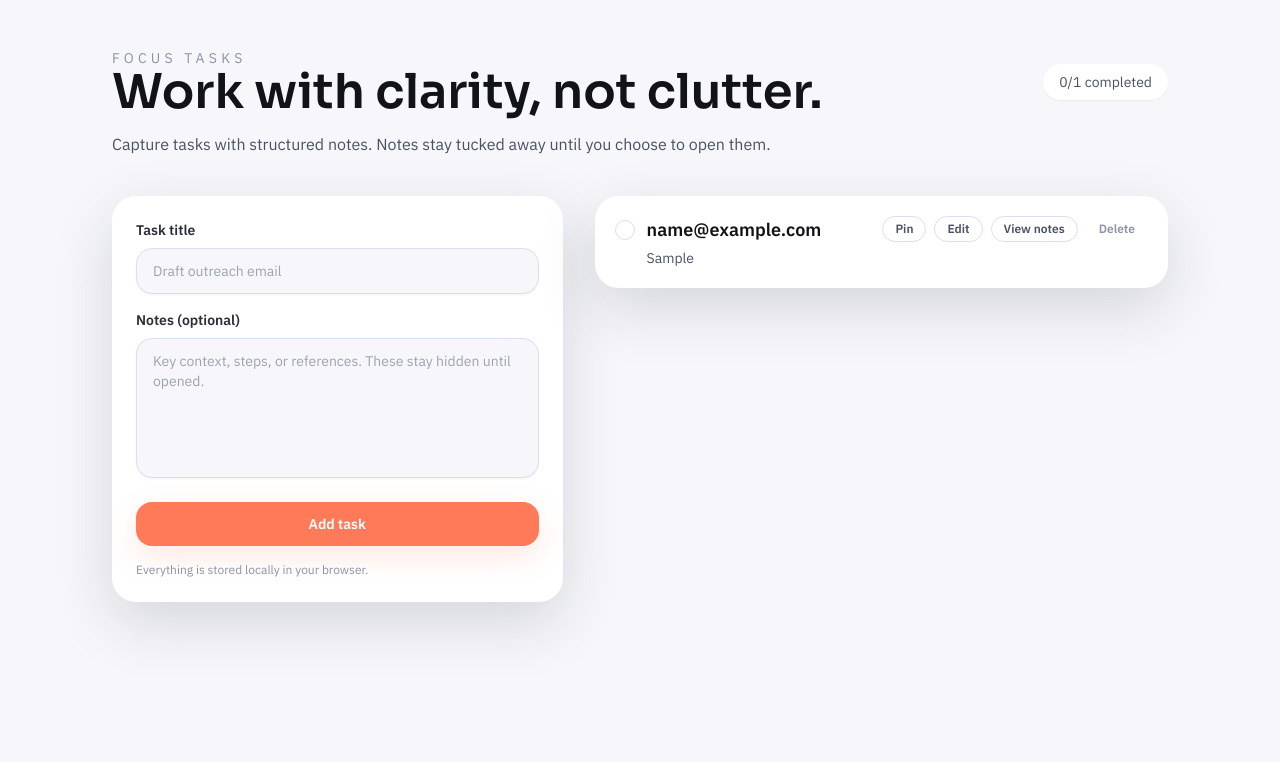
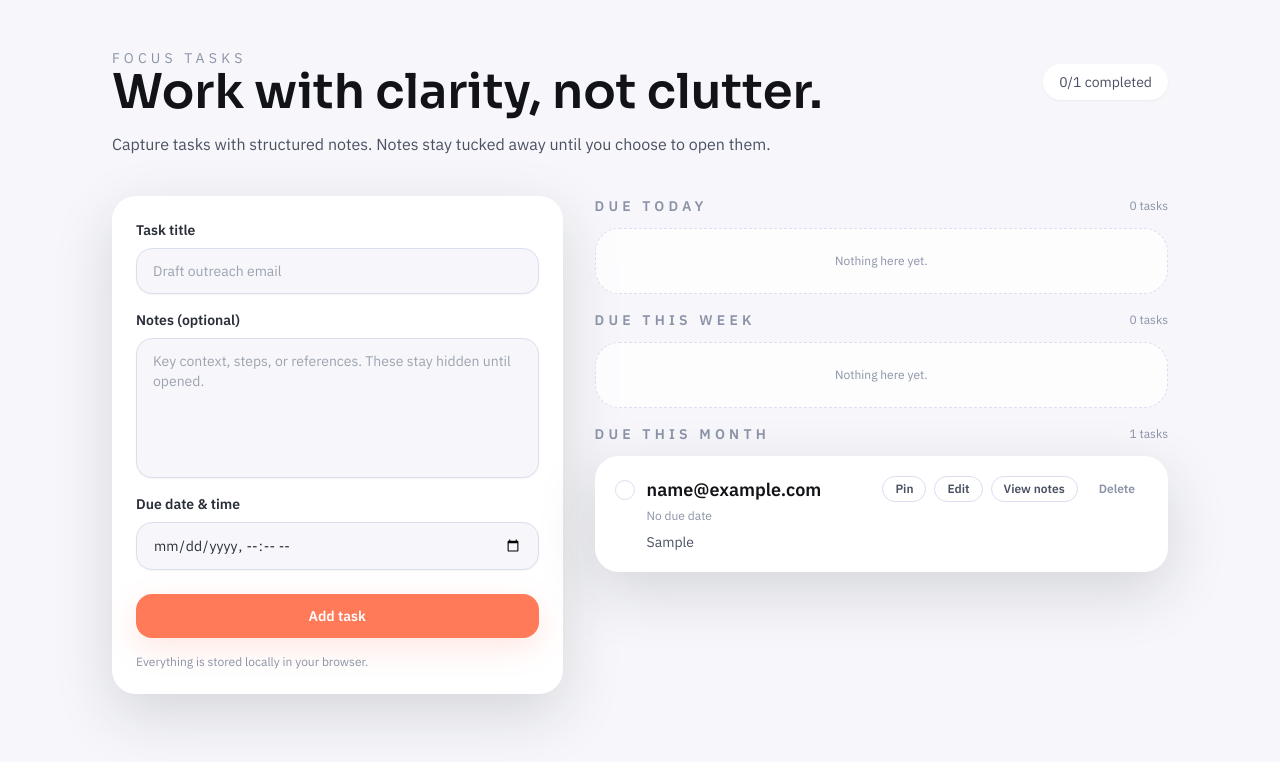
Before and after one commit to jasveer-singh/Focus-task, a Next.js app: page / in a window 1280 px wide. Both pictures are taken after typing "name@example.com", "Sample" into the empty fields and a click on the button "Add task". Shown: the top 762 px of the page. Built offline with nearby package versions, Linux system fonts and the light colour scheme.

Commit message:
added tags, categorisation for day, week, month

```diff
--- a/src/components/TaskApp.tsx
+++ b/src/components/TaskApp.tsx
@@ -8,6 +8,7 @@ type Task = {
   notes: string;
   completed: boolean;
   pinned: boolean;
+  dueAt: string | null;
   createdAt: number;
 };
 
@@ -34,6 +35,8 @@ export default function TaskApp() {
   const [editingId, setEditingId] = useState<string | null>(null);
   const [editTitle, setEditTitle] = useState("");
   const [editNotes, setEditNotes] = useState("");
+  const [dueAt, setDueAt] = useState("");
+  const [editDueAt, setEditDueAt] = useState("");
 
   useEffect(() => {
     const stored = localStorage.getItem(STORAGE_KEY);
@@ -67,11 +70,13 @@ export default function TaskApp() {
       notes: notes.trim(),
       completed: false,
       pinned: false,
+      dueAt: dueAt ? new Date(dueAt).toISOString() : null,
       createdAt: Date.now()
     };
     setTasks((prev) => [newTask, ...prev]);
     setTitle("");
     setNotes("");
+    setDueAt("");
   }
 
   function toggleComplete(id: string) {
@@ -107,12 +112,14 @@ export default function TaskApp() {
     setEditingId(task.id);
     setEditTitle(task.title);
     setEditNotes(task.notes);
+    setEditDueAt(task.dueAt ? task.dueAt.slice(0, 16) : "");
   }
 
   function cancelEdit() {
     setEditingId(null);
     setEditTitle("");
     setEditNotes("");
+    setEditDueAt("");
   }
 
   function saveEdit(id: string) {
@@ -120,12 +127,60 @@ export default function TaskApp() {
     setTasks((prev) =>
       prev.map((task) =>
         task.id === id
-          ? { ...task, title: editTitle.trim(), notes: editNotes.trim() }
+          ? {
+              ...task,
+              title: editTitle.trim(),
+              notes: editNotes.trim(),
+              dueAt: editDueAt ? new Date(editDueAt).toISOString() : null
+            }
           : task
       )
     );
     cancelEdit();
   }
+
+  function formatDueLabel(value: string | null) {
+    if (!value) return "No due date";
+    const dt = new Date(value);
+    if (Number.isNaN(dt.getTime())) return "No due date";
+    return dt.toLocaleString(undefined, {
+      month: "short",
+      day: "numeric",
+      hour: "numeric",
+      minute: "2-digit"
+    });
+  }
+
+  function isOverdue(value: string | null) {
+    if (!value) return false;
+    const dt = new Date(value);
+    if (Number.isNaN(dt.getTime())) return false;
+    return dt.getTime() < Date.now();
+  }
+
+  function sectionFor(task: Task) {
+    if (!task.dueAt) return "month";
+    const now = new Date();
+    const due = new Date(task.dueAt);
+    if (Number.isNaN(due.getTime())) return "month";
+    const startOfToday = new Date(now.getFullYear(), now.getMonth(), now.getDate());
+    const startOfTomorrow = new Date(now.getFullYear(), now.getMonth(), now.getDate() + 1);
+    const startOfNextWeek = new Date(now.getFullYear(), now.getMonth(), now.getDate() + 7);
+    const startOfNextMonth = new Date(now.getFullYear(), now.getMonth() + 1, 1);
+    if (due >= startOfToday && due < startOfTomorrow) return "today";
+    if (due >= startOfToday && due < startOfNextWeek) return "week";
+    if (due >= startOfToday && due < startOfNextMonth) return "month";
+    return "month";
+  }
+
+  const sectionedTasks = useMemo(() => {
+    const base = sortedTasks;
+    return {
+      today: base.filter((task) => sectionFor(task) === "today"),
+      week: base.filter((task) => sectionFor(task) === "week"),
+      month: base.filter((task) => sectionFor(task) === "month")
+    };
+  }, [sortedTasks]);
 
   return (
     <section className="mx-auto flex min-h-screen w-full max-w-6xl flex-col gap-10 px-6 py-12 md:px-12">
@@ -179,6 +234,17 @@ export default function TaskApp() {
               className="min-h-[140px] resize-none rounded-2xl border border-mist-200 bg-mist-50 px-4 py-3 text-sm text-ink-700 shadow-sm outline-none transition focus:border-accent-500"
             />
           </div>
+          <div className="flex flex-col gap-2">
+            <label className="text-sm font-semibold text-ink-700">
+              Due date & time
+            </label>
+            <input
+              type="datetime-local"
+              value={dueAt}
+              onChange={(event) => setDueAt(event.target.value)}
+              className="rounded-2xl border border-mist-200 bg-mist-50 px-4 py-3 text-sm text-ink-700 shadow-sm outline-none transition focus:border-accent-500"
+            />
+          </div>
           <button
             type="submit"
             className="mt-2 rounded-2xl bg-accent-500 px-4 py-3 text-sm font-semibold text-white shadow-glow transition hover:bg-accent-600"
@@ -196,21 +262,45 @@ export default function TaskApp() {
               No tasks yet. Add one to get started.
             </div>
           ) : (
-            sortedTasks.map((task, index) => {
+            ([
+              { key: "today", label: "Due today", items: sectionedTasks.today },
+              { key: "week", label: "Due this week", items: sectionedTasks.week },
+              { key: "month", label: "Due this month", items: sectionedTasks.month }
+            ] as const).map((section) => (
+              <div key={section.key} className="flex flex-col gap-3">
+                <div className="flex items-center justify-between">
+                  <h2 className="text-sm font-semibold uppercase tracking-[0.3em] text-ink-300">
+                    {section.label}
+                  </h2>
+                  <span className="text-xs text-ink-300">
+                    {section.items.length} tasks
+                  </span>
+                </div>
+                {section.items.length === 0 ? (
+                  <div className="rounded-3xl border border-dashed border-mist-200 bg-white/70 p-6 text-center text-xs text-ink-300">
+                    Nothing here yet.
+                  </div>
+                ) : (
+                  section.items.map((task, index) => {
                     const isOpen = expanded[task.id];
                     const isEditing = editingId === task.id;
                     const preview = clampPreview(task.notes);
+                    const overdue = isOverdue(task.dueAt);
                     return (
                       <article
                         key={task.id}
-                  className="animate-rise rounded-3xl bg-white p-5 shadow-card"
+                        className={`animate-rise rounded-3xl bg-white p-5 shadow-card ${
+                          overdue ? "border border-accent-500/40" : ""
+                        }`}
                         style={{ animationDelay: `${index * 40}ms` }}
                       >
                         <div className="flex flex-wrap items-start justify-between gap-4">
                           <div className="flex items-start gap-3">
                             <button
                               type="button"
-                        aria-label={task.completed ? "Mark incomplete" : "Mark complete"}
+                              aria-label={
+                                task.completed ? "Mark incomplete" : "Mark complete"
+                              }
                               onClick={() => toggleComplete(task.id)}
                               className={`mt-1 h-5 w-5 rounded-full border transition ${
                                 task.completed
@@ -226,12 +316,20 @@ export default function TaskApp() {
                               >
                                 {task.title}
                               </h3>
+                              <div className="mt-1 flex flex-wrap items-center gap-2 text-xs text-ink-300">
+                                <span>{formatDueLabel(task.dueAt)}</span>
+                                {overdue ? (
+                                  <span className="rounded-full bg-accent-500/10 px-2 py-0.5 text-[10px] font-semibold uppercase tracking-[0.2em] text-accent-600">
+                                    Overdue
+                                  </span>
+                                ) : null}
+                              </div>
                               {task.notes ? (
-                          <p className="mt-1 text-sm text-ink-500">
+                                <p className="mt-2 text-sm text-ink-500">
                                   {preview}
                                 </p>
                               ) : (
-                          <p className="mt-1 text-xs uppercase tracking-[0.2em] text-ink-300">
+                                <p className="mt-2 text-xs uppercase tracking-[0.2em] text-ink-300">
                                   No notes
                                 </p>
                               )}
@@ -251,7 +349,9 @@ export default function TaskApp() {
                             </button>
                             <button
                               type="button"
-                        onClick={() => (isEditing ? cancelEdit() : startEdit(task))}
+                              onClick={() =>
+                                isEditing ? cancelEdit() : startEdit(task)
+                              }
                               className="rounded-full border border-mist-200 px-3 py-1 text-xs font-semibold text-ink-500 transition hover:border-accent-500 hover:text-accent-500"
                             >
                               {isEditing ? "Cancel" : "Edit"}
@@ -297,6 +397,19 @@ export default function TaskApp() {
                                   className="min-h-[120px] resize-none rounded-2xl border border-mist-200 bg-white px-4 py-2 text-sm text-ink-700 shadow-sm outline-none transition focus:border-accent-500"
                                 />
                               </div>
+                              <div className="flex flex-col gap-2">
+                                <label className="text-xs font-semibold uppercase tracking-[0.2em] text-ink-300">
+                                  Due date & time
+                                </label>
+                                <input
+                                  type="datetime-local"
+                                  value={editDueAt}
+                                  onChange={(event) =>
+                                    setEditDueAt(event.target.value)
+                                  }
+                                  className="rounded-2xl border border-mist-200 bg-white px-4 py-2 text-sm text-ink-700 shadow-sm outline-none transition focus:border-accent-500"
+                                />
+                              </div>
                               <div className="flex items-center gap-2">
                                 <button
                                   type="button"
@@ -328,6 +441,9 @@ export default function TaskApp() {
                   })
                 )}
               </div>
+            ))
+          )}
+        </div>
       </div>
     </section>
   );
```
Lines whose indentation alone changed are shown as unchanged.
